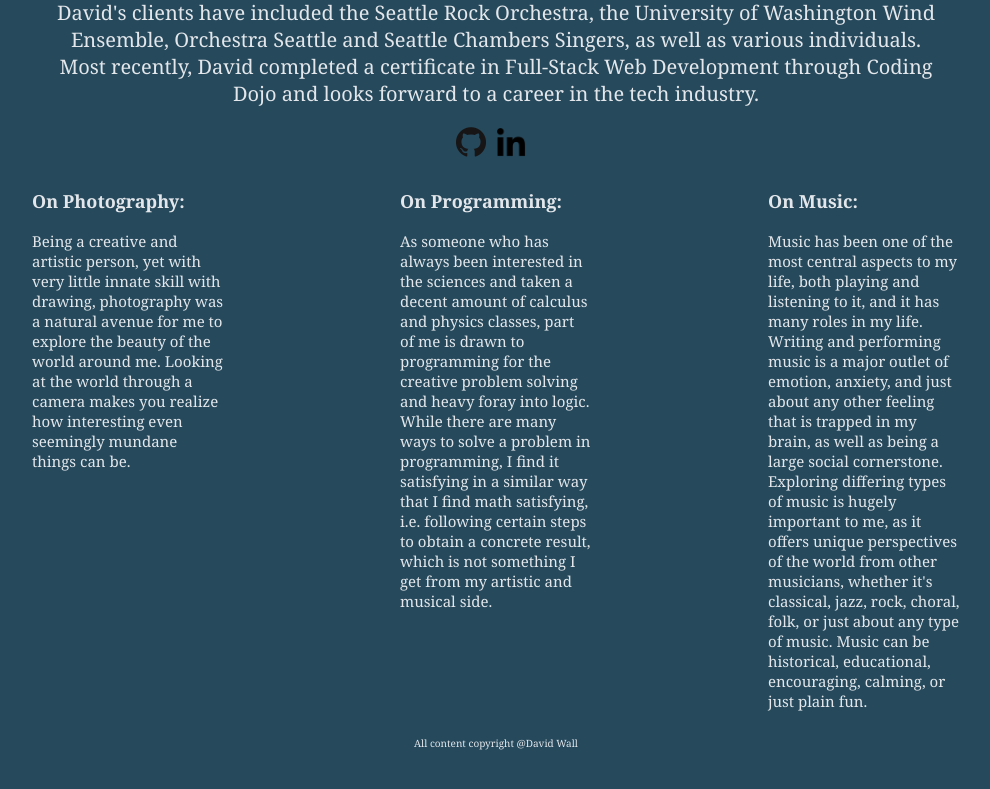
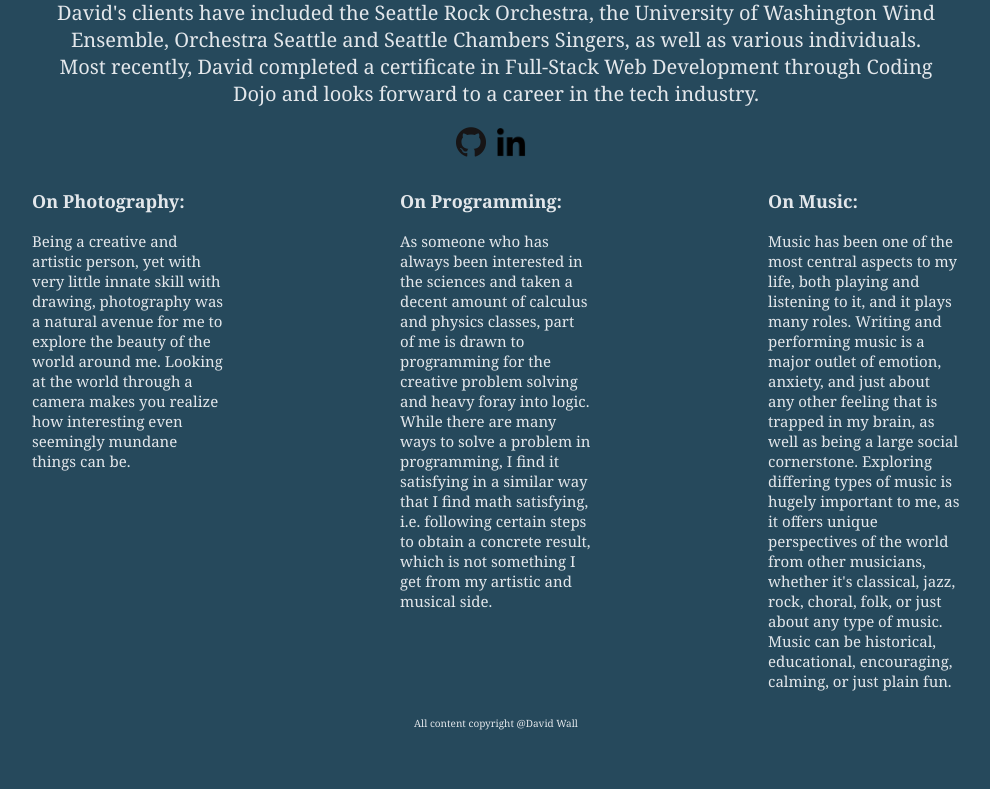
Before and after one commit to wallofmusic/website, a React (Create React App) app: page / in a window 1280 px wide. Shown: the part 1027-1816 px from the top of the page, without its empty margins (144-1134 px from the left). Built offline with nearby package versions, Linux system fonts and the light colour scheme; what react-spotify-api would draw is missing.

Commit message:
edited blurbs

```diff
--- a/src/Views/HomeView.js
+++ b/src/Views/HomeView.js
@@ -47,7 +47,7 @@ const HomeView = () => {
         </div>
         <div className='musicBlurb'>
             <h3>On Music:</h3>
-            <p>Music has been one of the most central aspects to my life, both playing and listening to it, and it has many roles in my life.
+            <p>Music has been one of the most central aspects to my life, both playing and listening to it, and it plays many roles.
                 Writing and performing music is a major outlet of emotion, anxiety, and just about any other feeling that is trapped in my brain, as well as being
                 a large social cornerstone. Exploring differing types of music is hugely important to me, as it offers unique perspectives of the world from other musicians, whether
                 it's classical, jazz, rock, choral, folk, or just about any type of music. Music can be historical, educational, encouraging, calming, or just plain fun.
```
